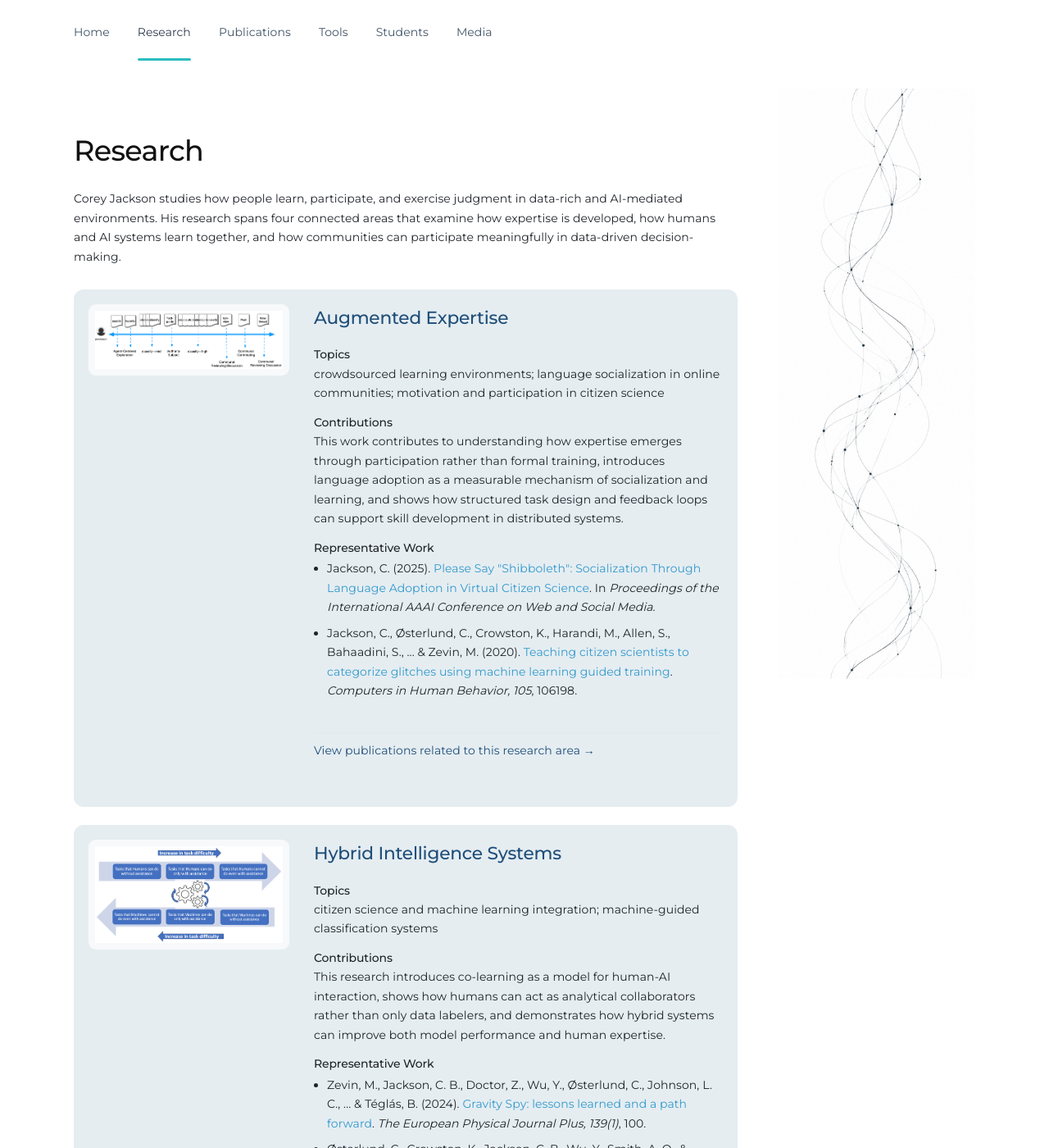
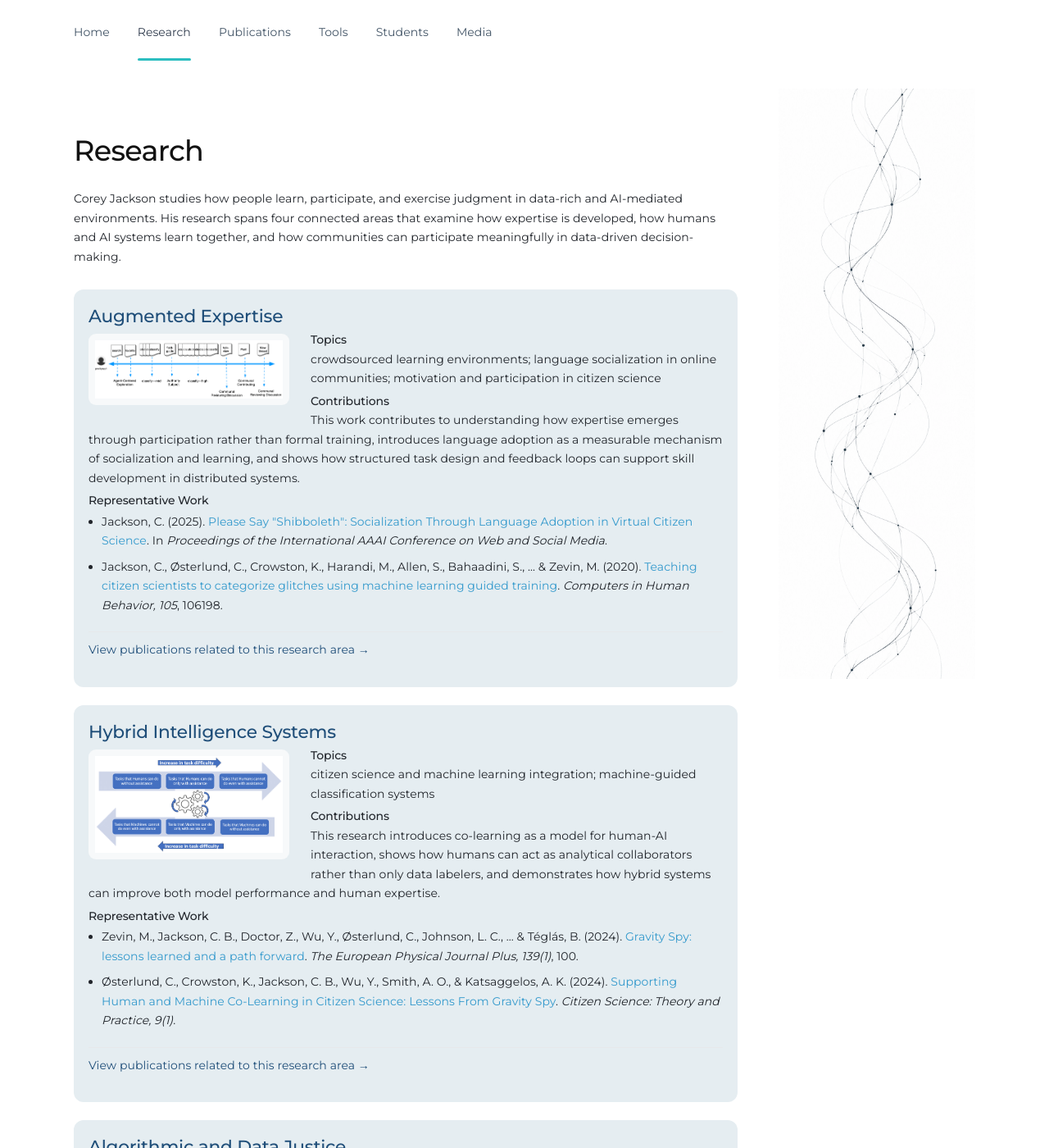
Before and after one commit to cjacks04/cjacks04.github.io, a Jekyll site: the page built from research.md, in a window 1280 px wide and 1400 px high. Shown: the whole window at 82% size. Built offline with Jekyll 4.4.1, drawn with Linux system fonts in a browser that asks for light colours; nearby versions of some CDN libraries; a style sheet for code colours, icons or effects is not loaded.

Commit message:
Allow research text to flow beneath images

```diff
--- a/assets/css/sitewide-artwork-base.css
+++ b/assets/css/sitewide-artwork-base.css
@@ -115,6 +115,46 @@
   max-width: 100% !important;
 }
 
+/* Research cards: keep the image fixed on the left while allowing the following
+   text to flow beside it and then continue beneath it once the image ends. */
+.standard-artwork-main .research-grid-card-body {
+  display: block !important;
+}
+
+.standard-artwork-main .research-grid-card-body::after {
+  content: "";
+  display: table;
+  clear: both;
+}
+
+.standard-artwork-main .research-grid-image {
+  float: left !important;
+  width: 245px !important;
+  margin: 0 26px 14px 0 !important;
+  padding: 8px !important;
+  background: #f7f9fa !important;
+  border: 0 !important;
+  box-sizing: border-box !important;
+}
+
+.standard-artwork-main .research-grid-image img {
+  width: 100% !important;
+  height: auto !important;
+  max-height: 210px !important;
+  object-fit: contain !important;
+}
+
+.standard-artwork-main .research-grid-card-body > h2 {
+  margin-top: 0 !important;
+}
+
+.standard-artwork-main .research-grid-section,
+.standard-artwork-main .research-publications-link {
+  display: block !important;
+  width: auto !important;
+  max-width: none !important;
+}
+
 /* Publications: preserve all filtering behavior, only normalize geometry. */
 .standard-artwork-main .publications,
 .standard-artwork-main .pub-filter-panel,
@@ -198,4 +238,10 @@
   .standard-artwork-main .page-header h1 {
     font-size: 2.05rem;
   }
+
+  .standard-artwork-main .research-grid-image {
+    float: none !important;
+    width: 100% !important;
+    margin: 0 0 18px 0 !important;
+  }
 }
```
